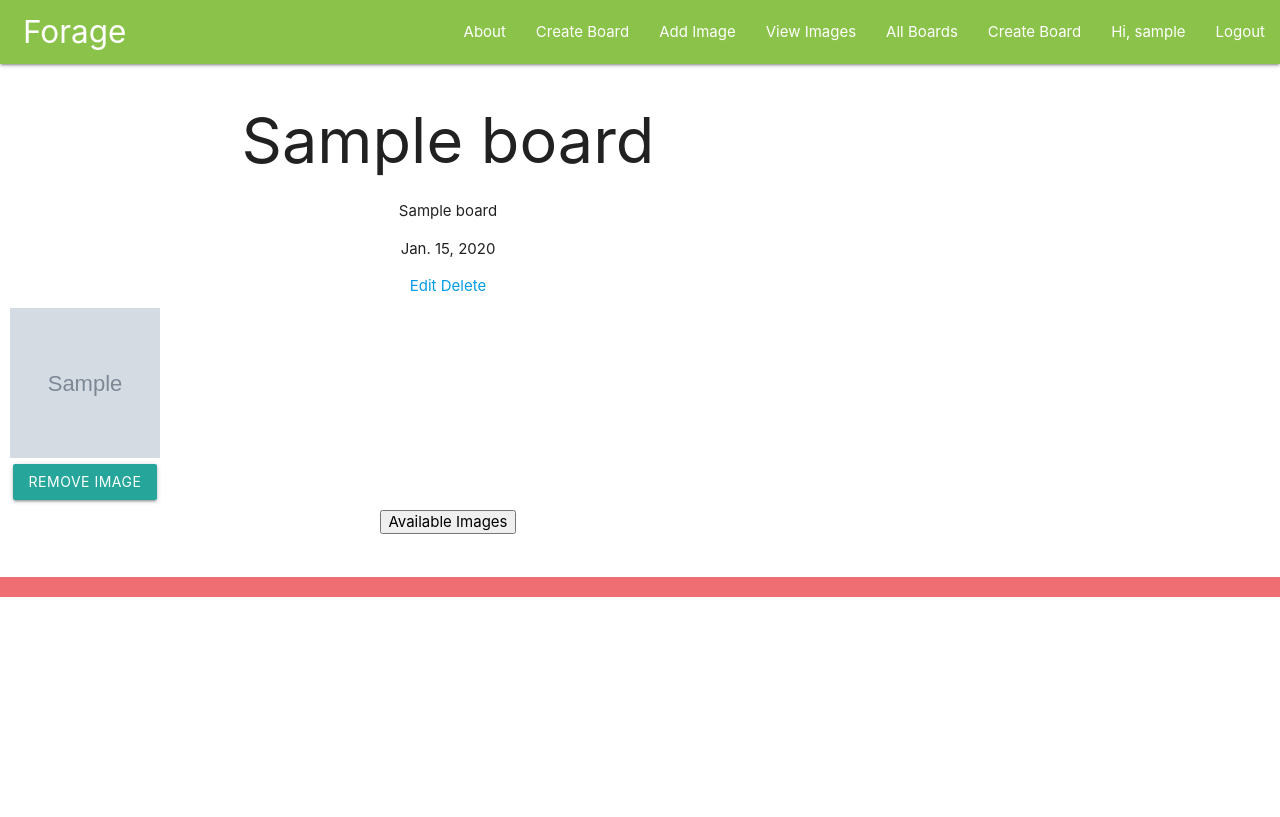
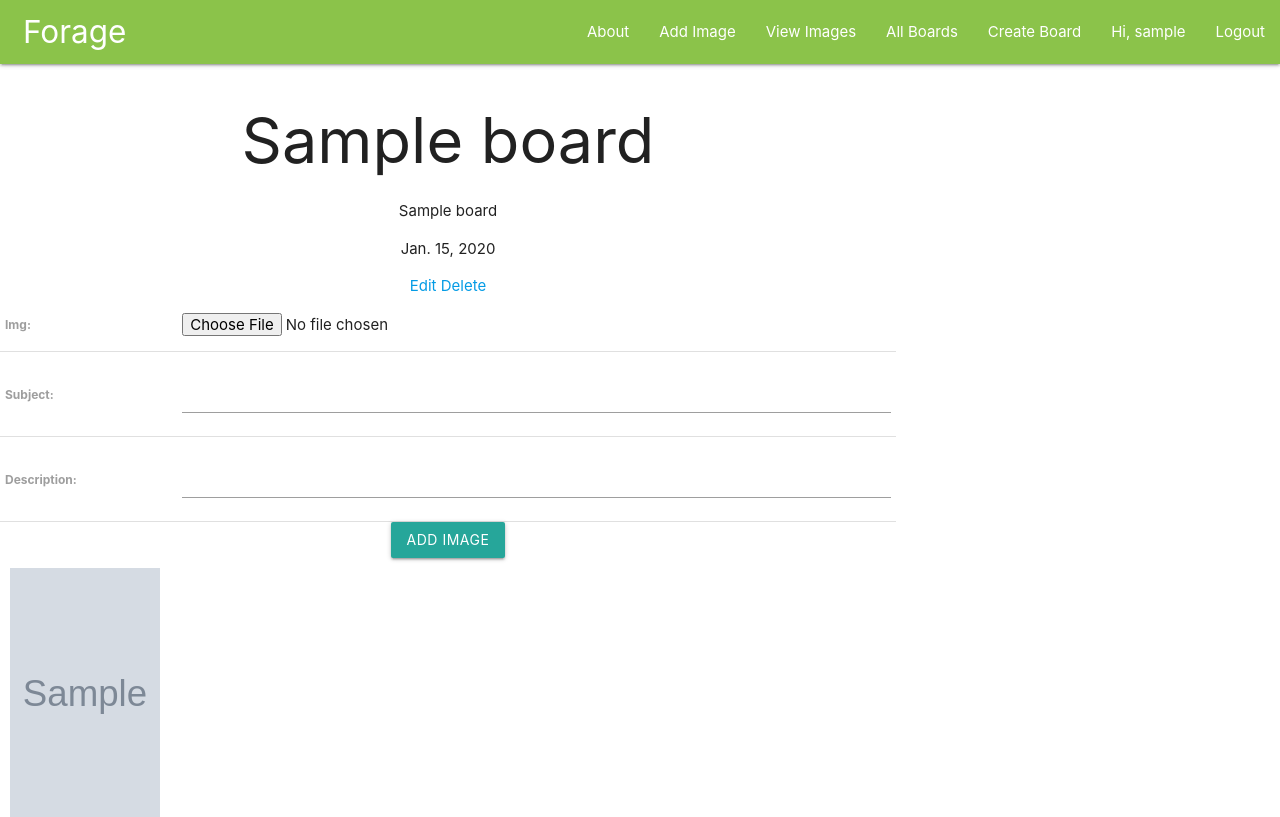
Before and after one commit to hphilpotts/Forage-Project-3-General-Assembly-SEI-66, a Django app: page /boards/1 in a window 1280 px wide. Shown: the top 817 px of the page. Before the commit the page ends 597 px from the top, so only its background shows below. Run offline with Django 4.2, Linux system fonts and the light colour scheme; a user stored in the database is signed in; tables that the repository leaves empty hold one stand-in row (values such as "Sample post"); grey boxes marked "Sample" are stand-in pictures.

Commit message:
added image form to boards detail page

```diff
--- a/main_app/forms.py
+++ b/main_app/forms.py
@@ -1,7 +1,7 @@
 from django import forms
 from django.forms import ModelForm
 from django.contrib.auth.models import User
-from .models import Profile
+from .models import Profile , Image
 
 # Edit User form - currently working: renders and saves.
 class UpdateUserForm(forms.ModelForm):
@@ -22,3 +22,14 @@ class UpdateProfileForm(ModelForm):
     class Meta:
         model = Profile
         fields = ['user_bio', 'user_profile_pic']
+
+
+class ImageForm(ModelForm):
+
+    # img = forms.ImageField()
+    # subject = forms.CharField(max_length=25)
+    # description = forms.CharField(max_length=250)
+
+    class Meta:
+        model = Image
+        fields = '__all__'
--- a/main_app/models.py
+++ b/main_app/models.py
@@ -1,4 +1,5 @@
 
+from pickle import TRUE
 from django.db import models
 from django.contrib.auth.models import User
 from django.urls import reverse
@@ -12,7 +13,7 @@ from django.utils.timezone import now
 
 # image model
 class Image(models.Model):
-    img = models.ImageField(upload_to = 'main_app/static/uploads', default="")
+    img = models.ImageField(upload_to = 'main_app/static/uploads', default="", blank= TRUE )
     subject = models.CharField(max_length=25)
     description = models.CharField(max_length=250)
     # user = models.ForeignKey(User, on_delete=models.CASCADE)
--- a/main_app/static/css/style.css
+++ b/main_app/static/css/style.css
@@ -42,6 +42,7 @@
 
 .popup-overlay.active{
      visibility:visible;
+
  }
 
 .popup-content.active {
--- a/main_app/templates/base.html
+++ b/main_app/templates/base.html
@@ -31,7 +31,6 @@
                     {% if user.is_authenticated %}
 
 
-                    <li><a href="">Create Board</a></li>
                     <li><a href="{% url 'images_create'%}">Add Image</a></li>
                     <li><a href="{% url 'image_Index' %}">View Images</a></li>
 
--- a/main_app/templates/boards/detail.html
+++ b/main_app/templates/boards/detail.html
@@ -13,6 +13,14 @@
             <a href="{% url 'board_delete' board.id %}">Delete</a>
         </div>
 
+         <form method="post" action="{% url 'add_image' board.id %}" enctype="multipart/form-data">
+            {% csrf_token %}
+            <table>
+            {{ image_form.as_table }}
+            </table>
+            <input type="submit" value="Add Image" class="btn">
+        </form>
+
 
          <div id="boardimages">
 
@@ -23,9 +31,8 @@
 
                     <div>
 
-                            {% load static %}
-                                <img width="150px" height="150px" src={% static image.img|cut:'main_app/static/' %} />
 
+                            <img width="150px" height="250px" src='/media/{{image.img}}'/>
                     </div>
 
                     <div>
@@ -47,7 +54,7 @@
 
 
 
-        </div>
+
 
         <div>
             <button class="open">Available Images</button>
@@ -62,8 +69,8 @@
 
                     <div >
 
-                            {% load static %}
-                            <img width="150px" height="150px" src={% static image.img|cut:'main_app/static/' %} />
+
+                        <img width="150px" height="250px" src='/media/{{image.img}}'/>
                     </div>
 
                     <div>
@@ -102,6 +109,10 @@ $(".popup-overlay, .popup-content").removeClass('active');
 });
 
 $('main').attr('id', 'boarddetail');
+
+$('input').on("click", function() {
+  console.log('button fired')
+});
 </script>
 
 {% endblock %}
--- a/main_app/templates/images/detail.html
+++ b/main_app/templates/images/detail.html
@@ -9,7 +9,7 @@
 <div class="detail-img">
 <h1>{{ image.subject }}</h1>
 <h2>{{ image.description }}</h2>
-{% load static %}
-<span class="image_detail"><img class  src= {% static image.img|cut:'main_app/static/'%} /></span>
+
+ <span class="image_detail"><img class  src='/media/{{image.img}}' /></span>
 </div>
 {% endblock %}
--- a/main_app/templates/images/index.html
+++ b/main_app/templates/images/index.html
@@ -9,8 +9,8 @@
 {% for image in images %}
 <span class="img">
 <a href="{% url 'images_detail' image.id %}">
-    {% load static %}
-    <img width="150px" height="250px" src= {% static image.img|cut:'main_app/static/'%} />
+
+ <img width="150px" height="250px" src='/media/{{image.img}}'/>
 </a></span>
 
 
--- a/main_app/urls.py
+++ b/main_app/urls.py
@@ -1,6 +1,5 @@
 from django.urls import path
 from . import views
-
 urlpatterns = [
      path('', views.home, name='home'),
      path('about/', views.about, name='about'),
@@ -32,6 +31,7 @@ urlpatterns = [
      path('users/<int:user_id>/confirmdelete', views.profile_confirm_delete, name='profile_confirm_delete'),
 
 
+
     # authenitcation urls
     # Signup:
      path('accounts/signup/', views.signup, name='signup'),
@@ -51,6 +51,7 @@ urlpatterns = [
      path('boards/<int:pk>/delete/', views.BoardDelete.as_view(),name='board_delete'),
      path('boards/<int:board_id>/assoc_image/<int:image_id>', views.assoc_image, name='assoc_image'),
      path('boards/<int:board_id>/unassoc_image/<int:image_id>', views.unassoc_image, name="unassoc_image"),
+     path('boards/<int:board_id>/add_image/', views.add_image , name='add_image'),
 
 
 
--- a/main_app/views.py
+++ b/main_app/views.py
@@ -1,12 +1,13 @@
+from http.client import HTTPResponse
 import profile
 from django.shortcuts import render, redirect
 
 
 from .models import Image, Board
-from .forms import UpdateProfileForm, UpdateUserForm
+from .forms import ImageForm, UpdateProfileForm, UpdateUserForm
 
 from django.views.generic.edit import CreateView, UpdateView, DeleteView
-from django.http import HttpResponse
+from django.http import HttpResponseRedirect
 from django.contrib.auth import login
 from django.contrib.auth.forms import UserCreationForm
 
@@ -161,8 +162,29 @@ def boards_index(request):
 def boards_detail(request, board_id,):
     board = Board.objects.get(id = board_id)
     image= Image.objects.exclude(id__in= board.images.all().values_list('id'))
+    image_form =ImageForm()
 
-    return render(request, 'boards/detail.html', {'board': board, 'image': image})
+    return render(request, 'boards/detail.html', {'board': board, 'image': image , 'image_form': image_form})
+
+def add_image(request, board_id):
+    print('add image fire')
+    print(request.POST)
+    form = ImageForm(request.POST, request.FILES)
+
+    if form.is_valid():
+        print(' image form valid')
+        new_image = form.save(commit =False)
+        new_image.save()
+    return add_image_board( board_id = board_id, image_id=new_image.id)
+
+    # else:
+    #  print('no image fired')
+    #  return None
+
+def add_image_board(board_id , image_id):
+    Board.objects.get(id = board_id).images.add(image_id)
+    return redirect('board_detail', board_id =board_id)
+
 
 def assoc_image(request , board_id, image_id):
 
```
Also changed, not shown: main_app/migrations/0001_initial.py (deleted), main_app/migrations/__init__.py (deleted).
